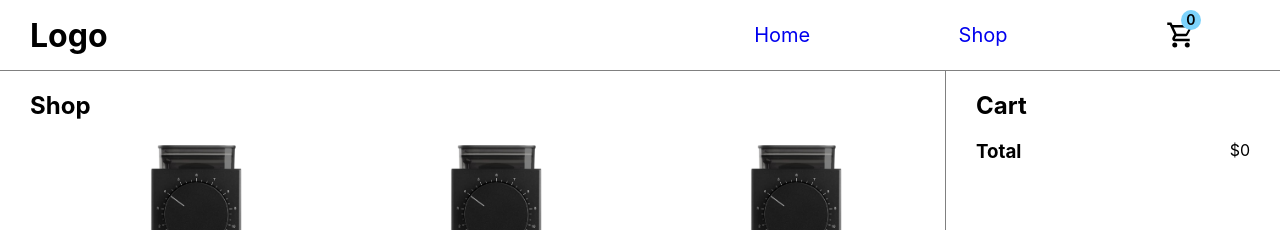
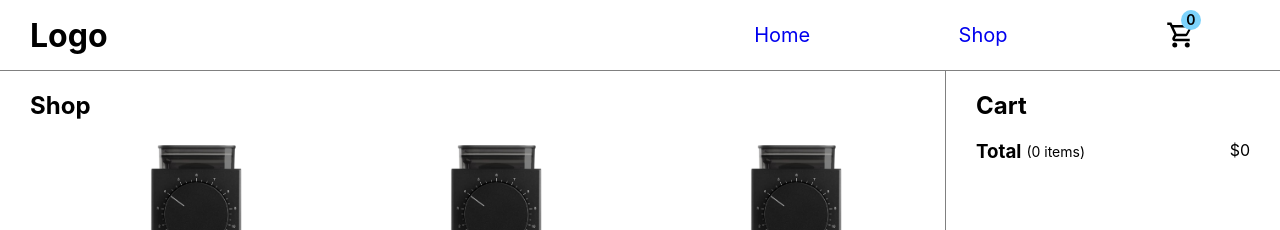
Before and after one commit to anthony-roncal/shopping-cart, a React (Create React App) app: page /shop in a window 1280 px wide. Shown: the top 230 px of the page. Built offline with nearby package versions, Linux system fonts and the light colour scheme.

Commit message:
add total cart quantity

```diff
--- a/src/components/App.js
+++ b/src/components/App.js
@@ -14,7 +14,7 @@ const App = () => {
         <Nav cartQuantity={cartQuantity} />
         <Routes>
           <Route path="/" element={<Home />} />
-          <Route path="/shop" element={<Shop setCartQuantity={setCartQuantity}/>} />
+          <Route path="/shop" element={<Shop cartQuantity={cartQuantity} setCartQuantity={setCartQuantity}/>} />
         </Routes>
       </div>
     </BrowserRouter>
--- a/src/components/Cart.js
+++ b/src/components/Cart.js
@@ -1,7 +1,7 @@
 import { useState, useEffect } from 'react';
 import CartItem from './CartItem';
 
-const Cart = ({ cartItems }) => {
+const Cart = ({ cartItems, cartQuantity }) => {
     const [cartTotal, setCartTotal] = useState(0);
 
     useEffect(() => {
@@ -21,7 +21,10 @@ const Cart = ({ cartItems }) => {
                 })}
             </div>
             <div className='cart-info'>
-                <h3>Total</h3>
+                <div>
+                    <h3>Total</h3>
+                    <p className='total-quantity'>({cartQuantity} items)</p>
+                </div>
                 <p>${cartTotal}</p>
             </div>
         </div>
--- a/src/components/Shop.js
+++ b/src/components/Shop.js
@@ -4,7 +4,7 @@ import Item from './Item';
 import Cart from './Cart';
 import uniqid from 'uniqid';
 
-const Shop = ({ setCartQuantity }) => {
+const Shop = ({ cartQuantity, setCartQuantity }) => {
   const [items, setItems] = useState([
     {
       name: 'test1',
@@ -82,7 +82,7 @@ const Shop = ({ setCartQuantity }) => {
           })}
         </div>
       </div>
-      <Cart cartItems={cartItems} />
+      <Cart cartItems={cartItems} cartQuantity={cartQuantity} />
     </div>
   );
 }
--- a/src/styles/Cart.css
+++ b/src/styles/Cart.css
@@ -33,6 +33,12 @@
     margin-top: 20px;
 }
 
+.cart-info > div {
+    display: flex;
+    gap: 5px;
+    align-items: center;
+}
+
 .cart-item-info {
     width: 100%;
     display: grid;
@@ -49,6 +55,7 @@
     font-weight: 600;
 }
 
+.total-quantity,
 .quantity {
     font-size: 14px;
 }
```
